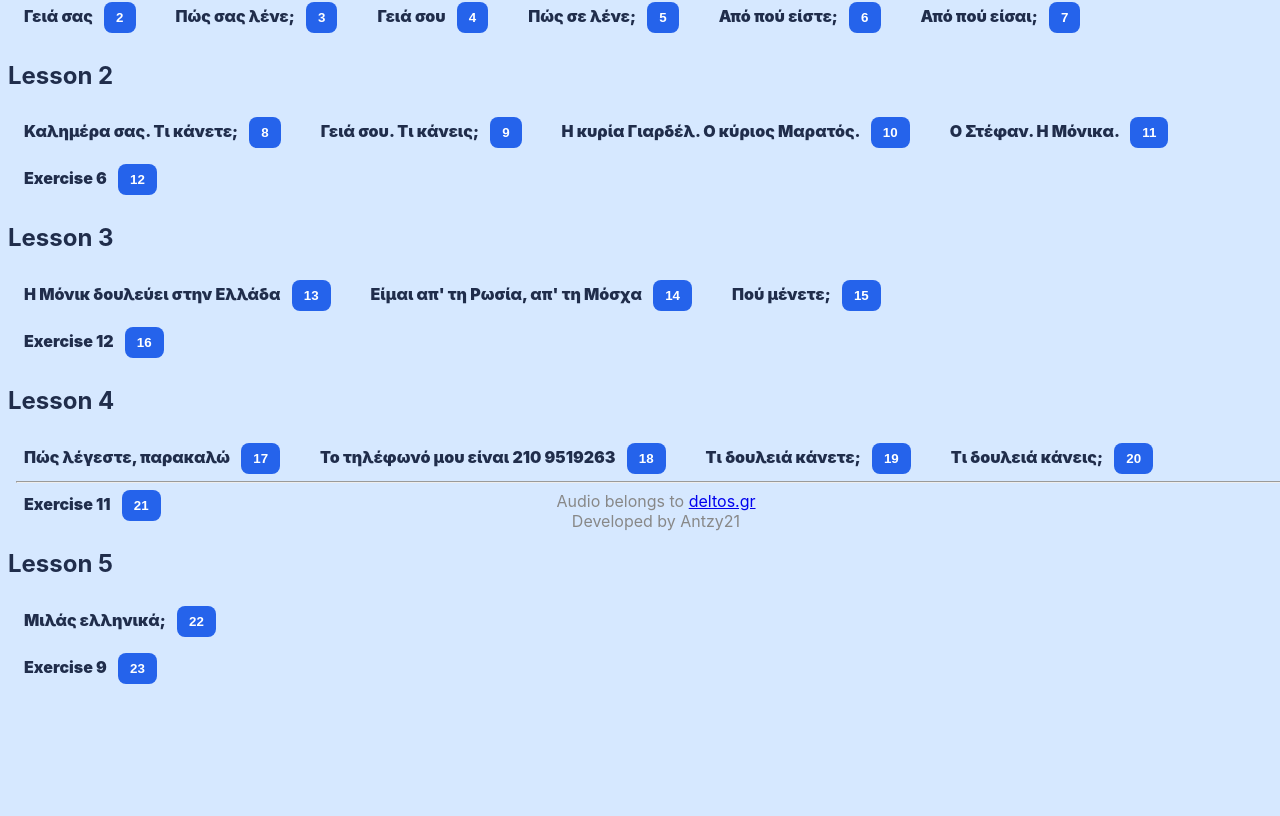
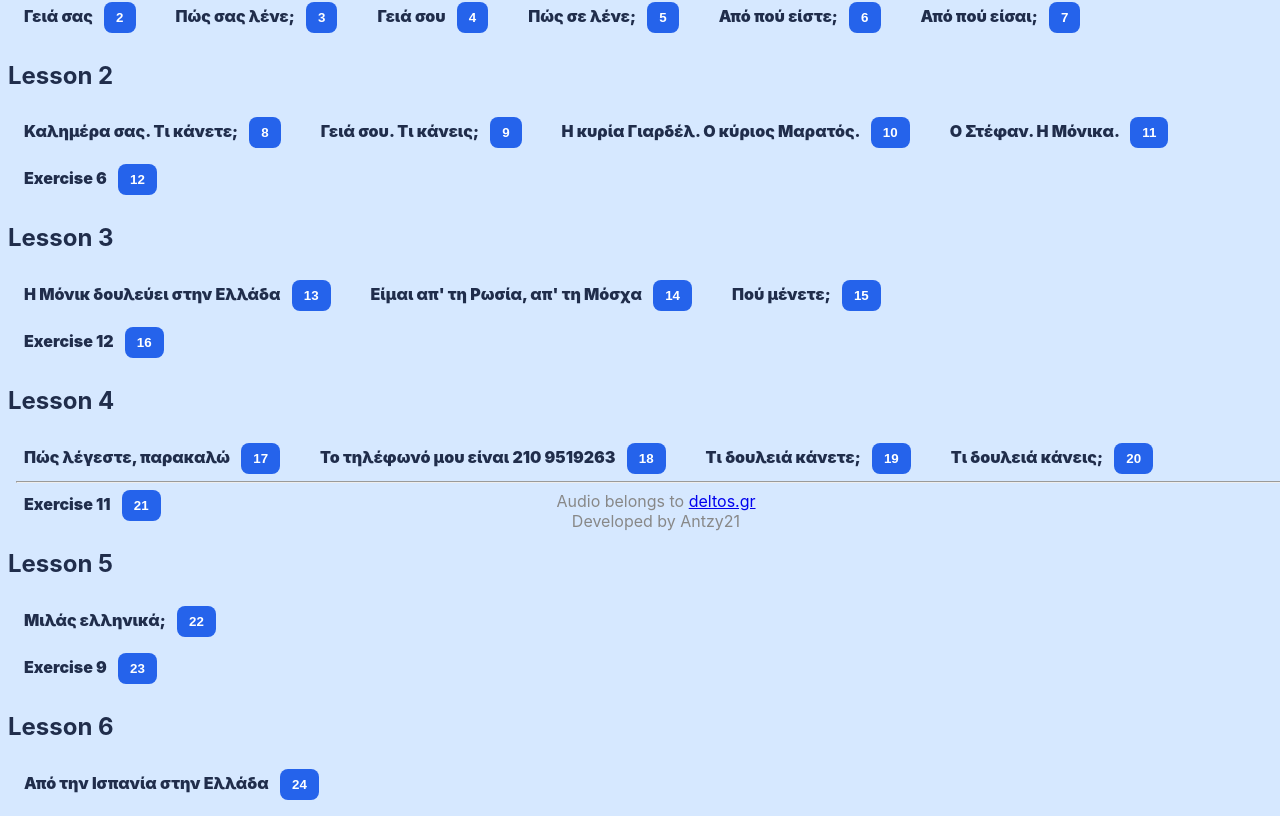
Before and after one commit to Antzy21/greek-audio-lessons, a Vue app: page / in a window 1280 px wide. Shown: the part 253-1069 px from the top of the page. Before the commit the page ends 953 px from the top, so only its background shows below. Built offline with nearby package versions, Linux system fonts and the light colour scheme.

Commit message:
Add Lesson 6

```diff
--- a/src/App.vue
+++ b/src/App.vue
@@ -70,6 +70,12 @@ import AudioPlayer from './components/AudioPlayer.vue'
     <span>Exercise 9 <AudioPlayer src="../assets/23-Lesson5-2.mp3" buttonText="23" /></span>
   </div>
 
+  <h2>Lesson 6</h2>
+
+  <div>
+    <span>Από την Ισπανία στην Ελλάδα <AudioPlayer src="../assets/24-Lesson6.mp3" buttonText="24" /></span>
+  </div>
+
   <footer>
     <hr/>
     Audio belongs to <a href="https://deltos.gr" target="_blank">deltos.gr</a> <br/>
```
Also changed, not shown: 1 other file (tests, documents, lock files or other folders).
